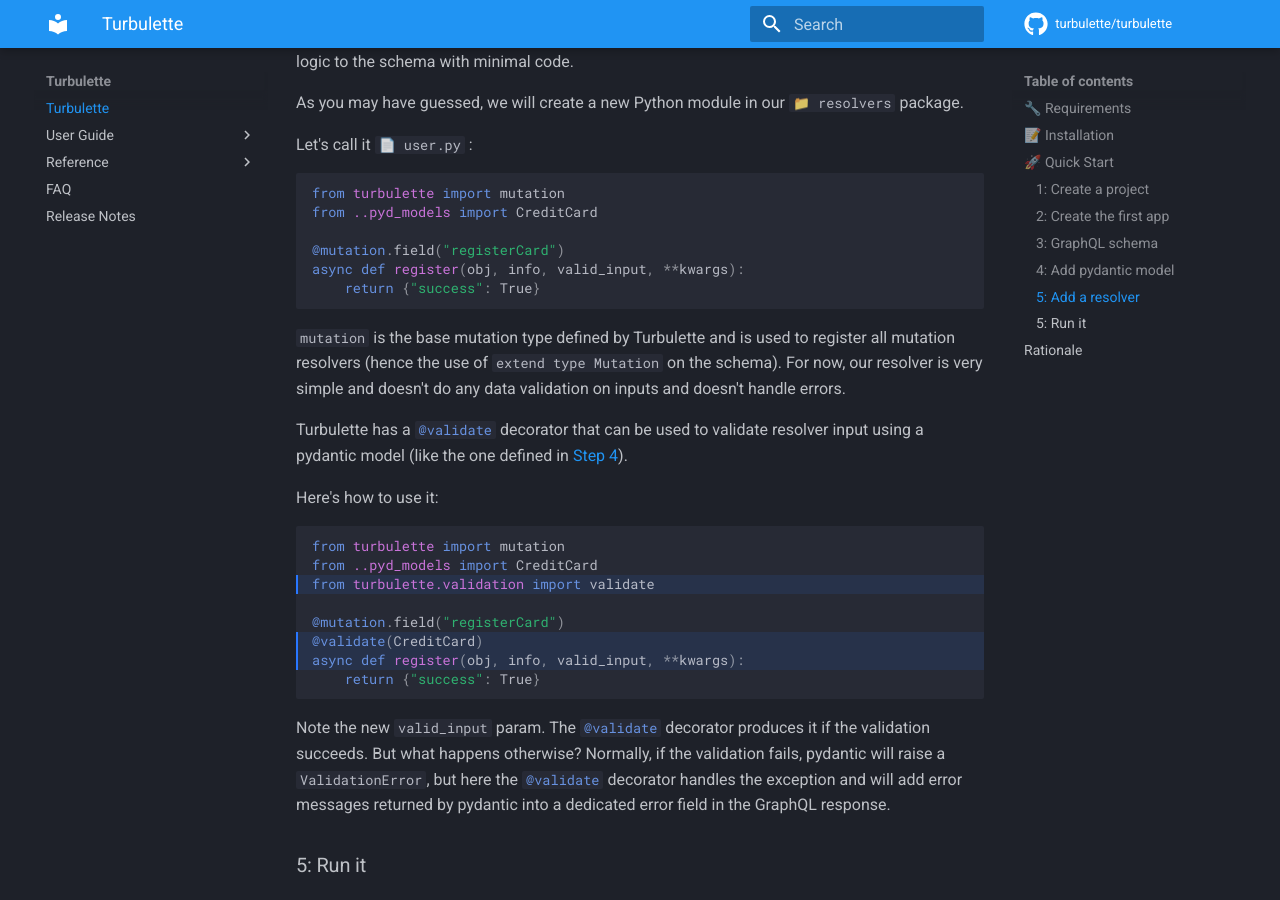
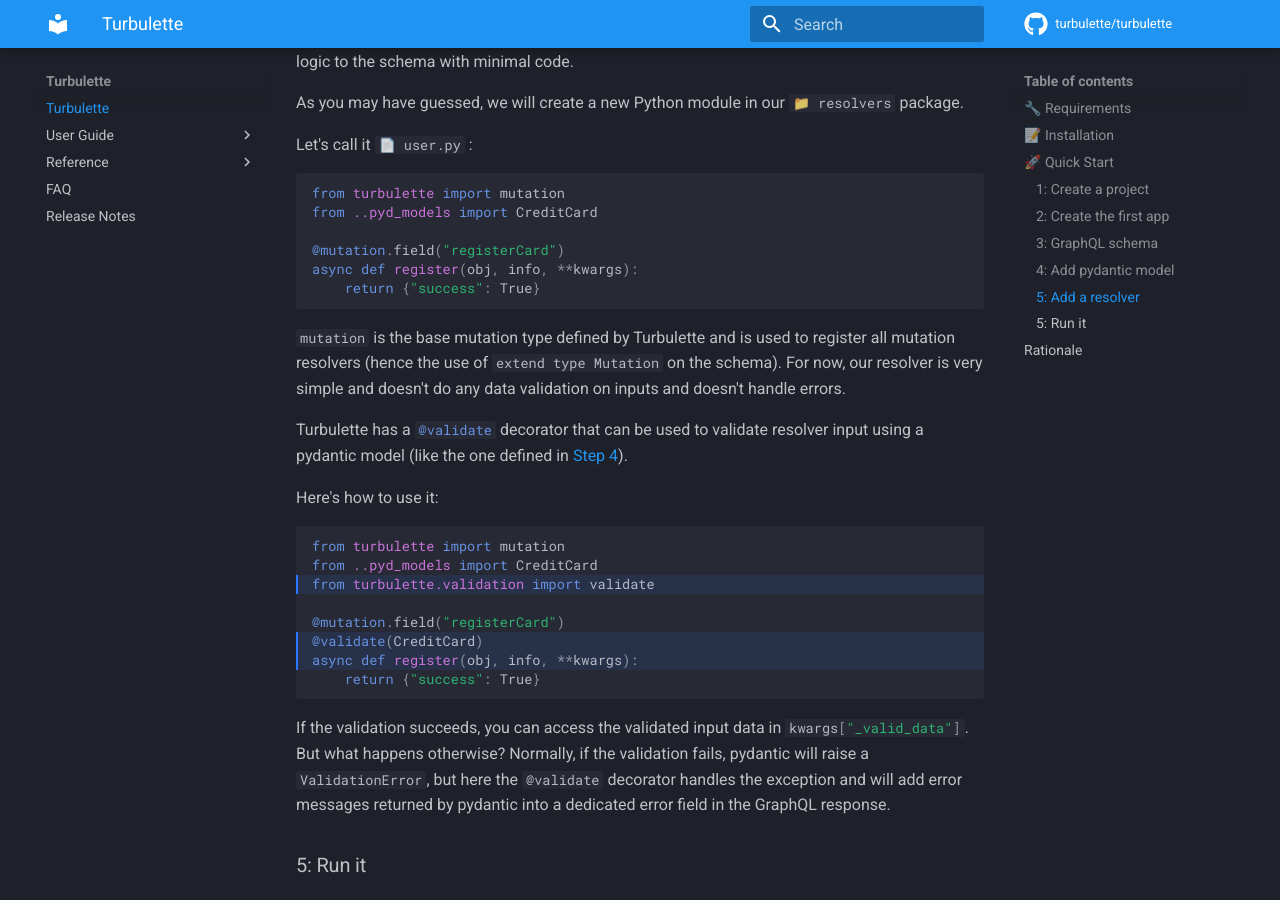
Before and after one commit to turbulette/turbulette, an MkDocs documentation site: the page built from docs/index.md, in a window 1280 px wide and 900 px high, scrolled down 7107 px. Built offline with MkDocs 1.6.1 and Material for MkDocs 9.7.7, drawn with Linux system fonts in a browser that asks for light colours; comment, search, counter and statistics services are not loaded.

Commit message:
📝 docs: update quick start

````diff
--- a/docs/index.md
+++ b/docs/index.md
@@ -324,7 +324,7 @@ from turbulette import mutation
 from ..pyd_models import CreditCard
 
 @mutation.field("registerCard")
-async def register(obj, info, valid_input, **kwargs):
+async def register(obj, info, **kwargs):
     return {"success": True}
 ```
 
@@ -342,13 +342,13 @@ from turbulette.validation import validate
 
 @mutation.field("registerCard")
 @validate(CreditCard)
-async def register(obj, info, valid_input, **kwargs):
+async def register(obj, info, **kwargs):
     return {"success": True}
 ```
 
-Note the new `valid_input` param. The `#!python @validate` decorator produces it if the validation succeeds.
+If the validation succeeds, you can access the validated input data in `#!python kwargs["_valid_data"]`.
 But what happens otherwise? Normally, if the validation fails, pydantic will raise a `ValidationError`,
-but here the `#!python @validate` decorator handles the exception and will add error messages returned by pydantic into a dedicated error field in the GraphQL response.
+but here the `@validate` decorator handles the exception and will add error messages returned by pydantic into a dedicated error field in the GraphQL response.
 
 ### 5: Run it
 
````
Also changed, not shown: README.md (+3 -3 lines).
